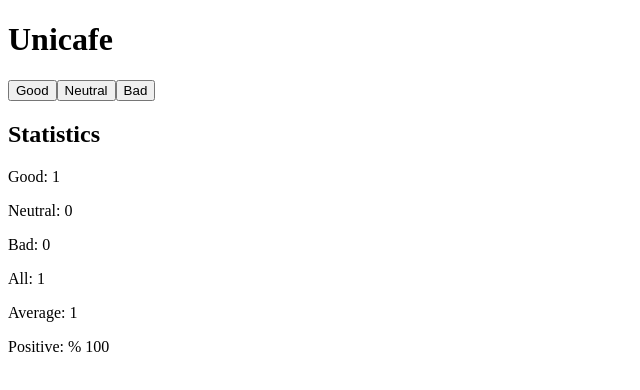
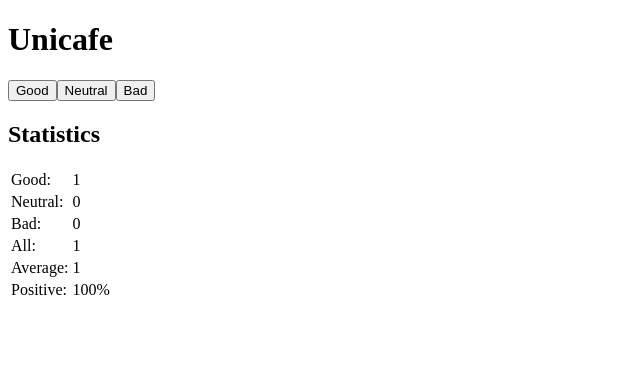
Before and after one commit to David-Fernandez-V/Fullstack-Open-Course, a React (Vite) app in the folder part1/unicafe/: page / in a window 1280 px wide. Both pictures are taken after a click on the button "Good". Shown: the top 390 px of the page, without its empty margins (0-640 px from the left). Built offline with nearby package versions, Linux system fonts and the light colour scheme.

Commit message:
Exercise 1.11

```diff
--- a/part1/unicafe/src/App.jsx
+++ b/part1/unicafe/src/App.jsx
@@ -12,7 +12,10 @@
 
 const StatisticLine = ({text, value}) => {
   return(
-    <p>{text} {value}</p>
+    <tr>
+      <td>{text}</td>
+      <td>{value}</td>
+    </tr>
   )
 }
 
@@ -26,12 +29,16 @@
   return(
     <>
       <h2>Statistics</h2>
-      <StatisticLine text={"Good: "} value={good}/>
-      <StatisticLine text={"Neutral: "} value={neutral}/>
-      <StatisticLine text={"Bad: "} value={bad}/>
-      <StatisticLine text={"All: "} value={all}/>
-      <StatisticLine text={"Average: "} value={average}/>
-      <StatisticLine text={"Positive: %"} value={positive}/>
+      <table>
+        <tbody>
+          <StatisticLine text={"Good: "} value={good}/>
+          <StatisticLine text={"Neutral: "} value={neutral}/>
+          <StatisticLine text={"Bad: "} value={bad}/>
+          <StatisticLine text={"All: "} value={all}/>
+          <StatisticLine text={"Average: "} value={average}/>
+          <StatisticLine text={"Positive: "} value={positive+"%"}/>
+        </tbody>
+      </table>
     </>
   )
 }
```
